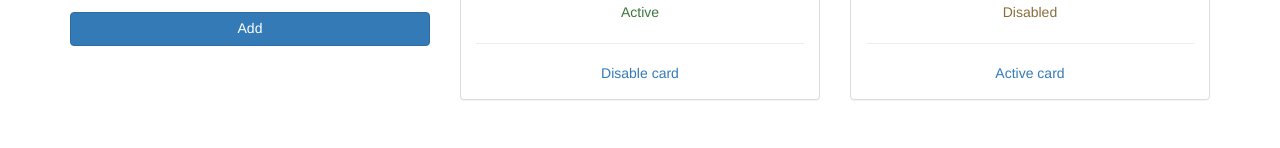
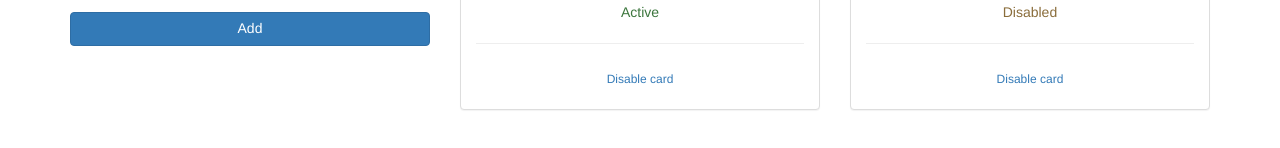
Before and after one commit to marttosc/wallet-angularjs, a website: page index.html in a window 1280 px wide. Shown: the part 282-430 px from the top of the page. Drawn offline with nearby package versions, Linux system fonts and the light colour scheme.

Commit message:
Change change status link to a button.

```diff
--- a/index.html
+++ b/index.html
@@ -49,7 +49,7 @@
                             <p class="lead">{{ card.number }}</p>
                             <p class="text-{{ card.active ? 'success' : 'warning' }}">{{ card.active ? 'Active' : 'Disabled' }}</p>
                             <hr>
-                            <a href="#!/" ng-click="changeStatus(card.number)">Disable card</a>
+                            <button class="btn btn-link btn-sm" ng-click="changeStatus(card.number)">Disable card</button>
                         </div>
                     </div>
                 </div>
@@ -64,7 +64,7 @@
                             <p class="lead">{{ card.number }}</p>
                             <p class="text-{{ card.active ? 'success' : 'warning' }}">{{ card.active ? 'Active' : 'Disabled' }}</p>
                             <hr>
-                            <a href="#!/" ng-click="changeStatus(card.number)">Active card</a>
+                            <button class="btn btn-link btn-sm" ng-click="changeStatus(card.number)">Disable card</button>
                         </div>
                     </div>
                 </div>
```
